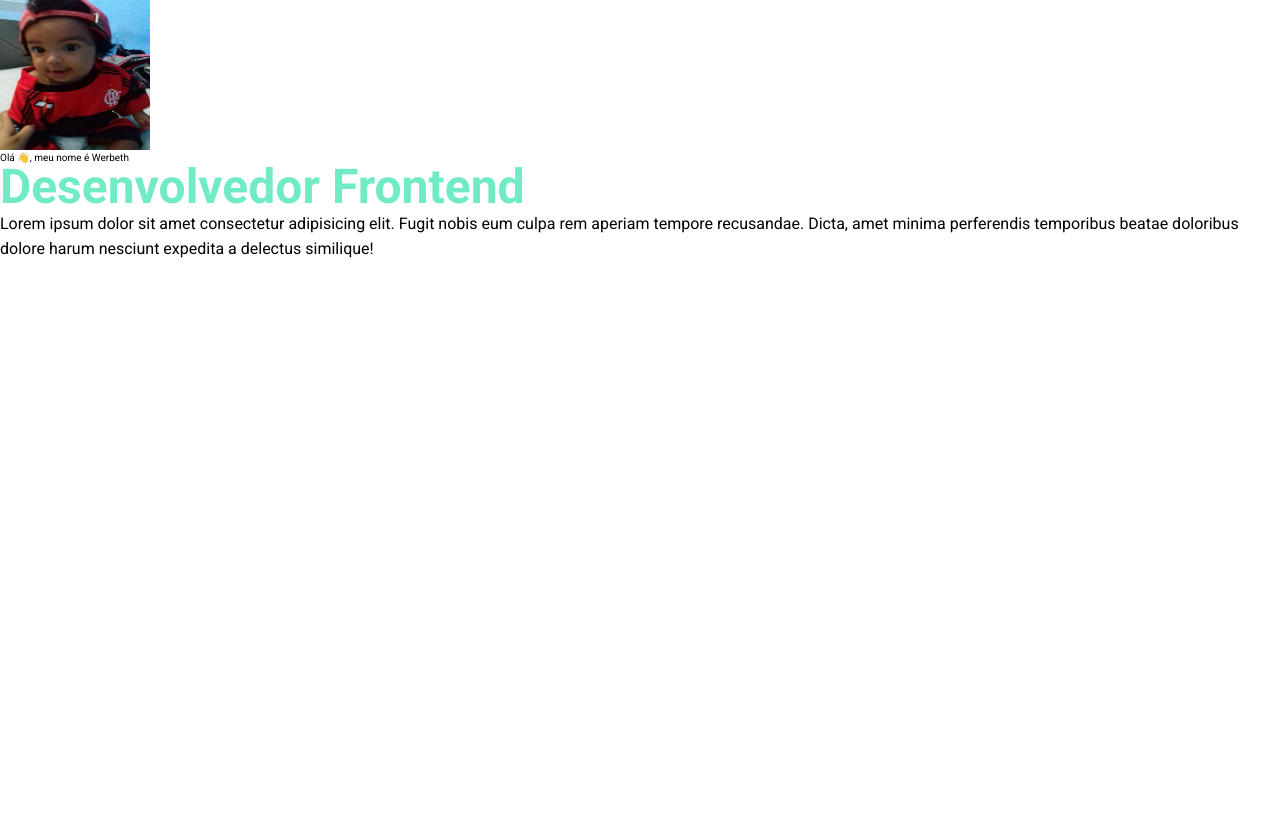
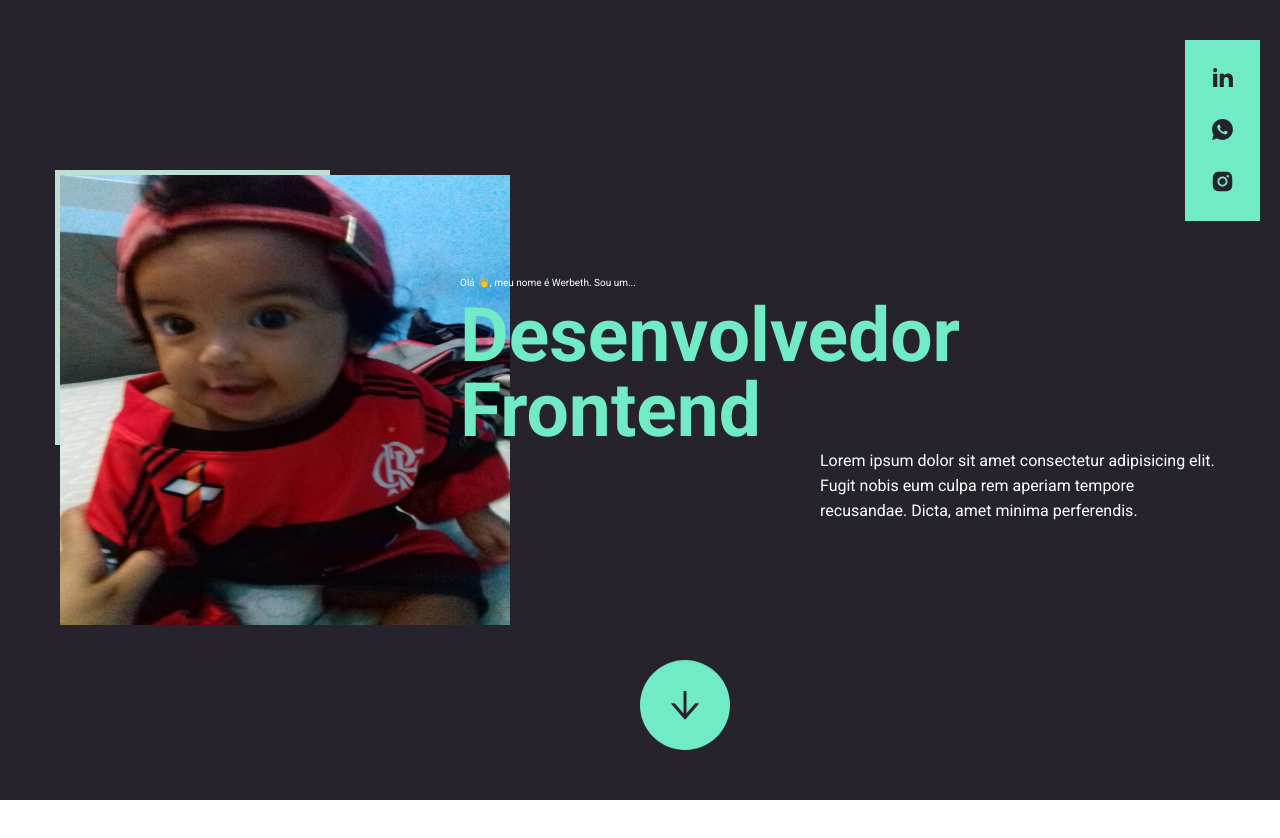
Before and after one commit to WerbethAraujo/my-portfolio, a React (Vite) app: page / in a window 1280 px wide. Shown: the top 838 px of the page. Before the commit the page ends 800 px from the top, so only its background shows below. Built offline with nearby package versions, Linux system fonts and the light colour scheme.

Commit message:
feat: header styles

```diff
--- a/src/assets/styles/Global.jsx
+++ b/src/assets/styles/Global.jsx
@@ -19,13 +19,13 @@ export const GlobalStyle = createGlobalStyle`
 
   h1, .h1 {
     color: ${({ theme }) => theme.colors.primary};
-    font-size: 4.8rem;
-    line-height: 4.8rem;
+    font-size: 7.5rem;
+    line-height: 7.5rem;
   }
 
   h2, .h2{
     color: ${({ theme }) => theme.colors.background};
-    font-size: 3.6rem;
+    font-size: 4.8rem;
     font-weight: 500;
   }
 
--- a/src/assets/styles/theme/default.jsx
+++ b/src/assets/styles/theme/default.jsx
@@ -3,7 +3,7 @@ export default {
     background: '#27232c',
     primary: '#71eac6',
     lightPrimary: '#bee0d0',
-    darkPriary: '#254b45',
+    darkPrimary: '#254b45',
     error: '#ff8989',
     white: '#fff',
     gray: '#808080',
--- a/src/components/Header/index.jsx
+++ b/src/components/Header/index.jsx
@@ -1,23 +1,40 @@
 import React from 'react';
+import { RiLinkedinFill, RiWhatsappFill } from 'react-icons/ri';
+import { AiFillInstagram, AiOutlineArrowDown } from 'react-icons/ai';
 import Avatar from '../../assets/images/eu.jpg';
-import { Container, Content } from './styles';
+import { Container, Content, SocialsBox } from './styles';
 
 const Header = () => {
   return (
     <Container>
-      <div>
+      <section className='header'>
+        <div className='avatar'>
           <img src={Avatar} alt='foto de perfil do potifolio' />
         </div>
         <Content>
-        <span>Olá 👋, meu nome é Werbeth</span>
+          <span>Olá 👋, meu nome é Werbeth. Sou um...</span>
           <h1>Desenvolvedor Frontend</h1>
           <p>
             Lorem ipsum dolor sit amet consectetur adipisicing elit. Fugit nobis
             eum culpa rem aperiam tempore recusandae. Dicta, amet minima
-          perferendis temporibus beatae doloribus dolore harum nesciunt expedita
-          a delectus similique!
+            perferendis.
           </p>
         </Content>
+        <SocialsBox>
+          <a href='#'>
+            <RiLinkedinFill className='icon' />
+          </a>
+          <a href='#'>
+            <RiWhatsappFill className='icon' />
+          </a>
+          <a href='#'>
+            <AiFillInstagram className='icon' />
+          </a>
+        </SocialsBox>
+        <a href='#' className='arrow'>
+          <AiOutlineArrowDown className='icon' />
+        </a>
+      </section>
     </Container>
   );
 };
--- a/src/components/Header/styles.jsx
+++ b/src/components/Header/styles.jsx
@@ -1,10 +1,124 @@
 import styled from 'styled-components';
 
 export const Container = styled.header`
-  img {
-    width: 150px;
-    height: 150px;
+  background: ${({ theme }) => theme.colors.background};
+  margin-bottom: ${({ theme }) => theme.sizes.marginBottom};
+
+  .header {
+    position: relative;
+    width: 100%;
+    max-width: 120rem;
+    margin: 0 auto;
+    padding: 0 2rem;
+    min-height: 100vh;
+
+    .avatar {
+      position: absolute;
+      width: 45rem;
+      height: 45rem;
+      top: 50%;
+      left: 2rem;
+      transform: translateY(-50%);
+
+      &::before {
+        content: '';
+        position: absolute;
+        width: 60%;
+        height: 60%;
+        top: -0.5rem;
+        left: -0.5rem;
+        border-top: 0.5rem solid ${({ theme }) => theme.colors.lightPrimary};
+        border-left: 0.5rem solid ${({ theme }) => theme.colors.lightPrimary};
+      }
+
+      img {
+        object-fit: fill;
+        width: 100%;
+        max-width: 45rem;
+        max-height: 45rem;
+      }
+    }
+
+    .arrow {
+      position: fixed;
+      background: ${({ theme }) => theme.colors.primary};
+      width: 9rem;
+      height: 9rem;
+      border-radius: 50%;
+      bottom: 4rem;
+      left: 50%;
+      transform: translateX(-50%);
+      display: flex;
+      align-items: center;
+      justify-content: center;
+      animation: up-down 0.5s infinite alternate;
+
+      .icon {
+        color: ${({ theme }) => theme.colors.background};
+        width: 4rem;
+        height: 4rem;
+
+        &:hover {
+          color: ${({ theme }) => theme.colors.darkPrimary};
+          cursor: pointer;
+        }
+      }
+
+      @keyframes up-down {
+        from {
+          transform: translateY(0);
+        }
+
+        to {
+          transform: translateY(-1rem);
+        }
+      }
+    }
   }
 `;
 
-export const Content = styled.div``;
+export const Content = styled.div`
+  position: absolute;
+  display: flex;
+  flex-direction: column;
+  width: 100%;
+  max-width: 76rem;
+  top: 50%;
+  right: 2rem;
+  transform: translateY(-50%);
+
+  span {
+    color: ${({ theme }) => theme.colors.white};
+    margin-bottom: 1rem;
+  }
+
+  p {
+    color: ${({ theme }) => theme.colors.white};
+    align-self: flex-end;
+    max-width: 40rem;
+  }
+`;
+
+export const SocialsBox = styled.div`
+  position: fixed;
+  background: ${({ theme }) => theme.colors.primary};
+  display: flex;
+  flex-direction: column;
+  justify-content: space-between;
+  align-items: center;
+  gap: 2.5rem;
+  padding: 2.5rem;
+  top: 4rem;
+  right: 2rem;
+
+  .icon {
+    color: ${({ theme }) => theme.colors.background};
+    width: 2.5rem;
+    height: 2.5rem;
+
+    &:hover {
+      color: ${({ theme }) => theme.colors.darkPrimary};
+      cursor: pointer;
+    }
+  }
+`;
```
Lines whose indentation alone changed are shown as unchanged.
